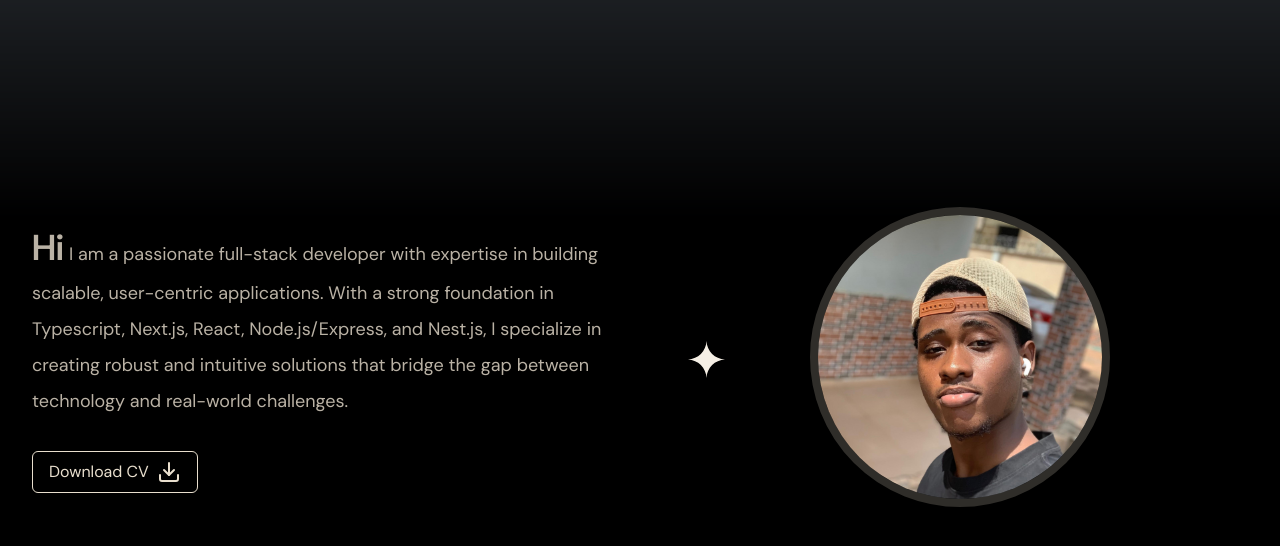
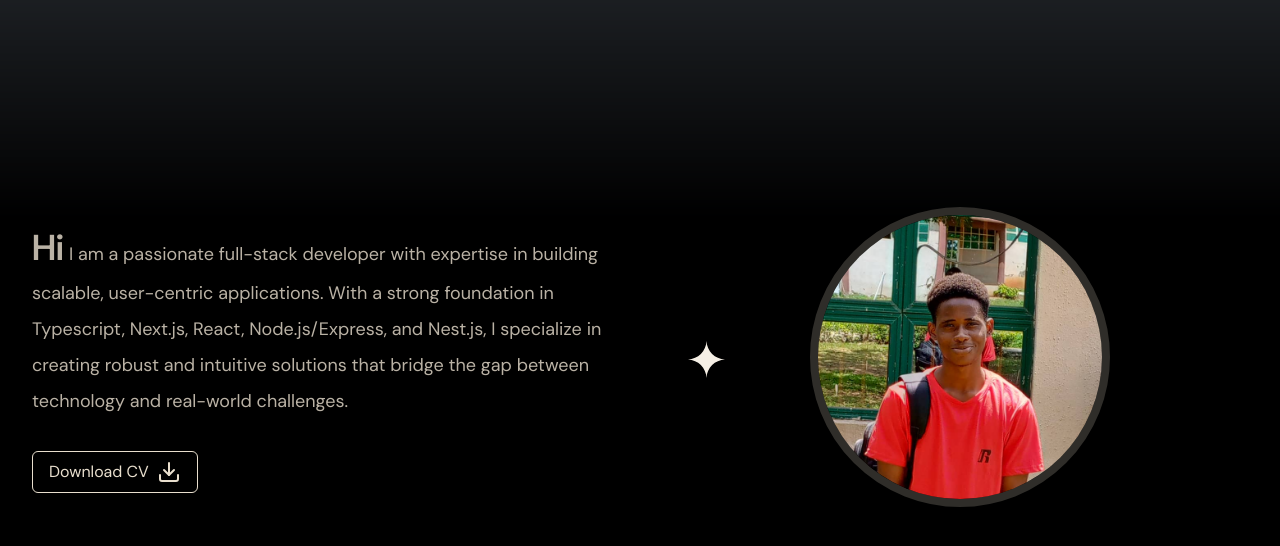
Before and after one commit to benjaminnkem/portfolio, a Next.js app: page / in a window 1280 px wide. Shown: the part 819-1365 px from the top of the page. Built offline with nearby package versions, Linux system fonts and the light colour scheme.

Commit message:
Update about.js

```diff
--- a/components/UI/Home/about.js
+++ b/components/UI/Home/about.js
@@ -80,7 +80,7 @@ const About = () => {
                 <div className="top-0 left-0 grid w-full h-full md:absolute place-content-center">
                   <div className="w-[300px] h-[300px] rounded-full flex items-center overflow-hidden border-8 border-primary/20">
                     <Image
-                      src={"/images/bg/me_.jpg"}
+                      src={"/images/bg/me.jpg"}
                       alt="benjamin nkem"
                       width={300}
                       height={300}
```
